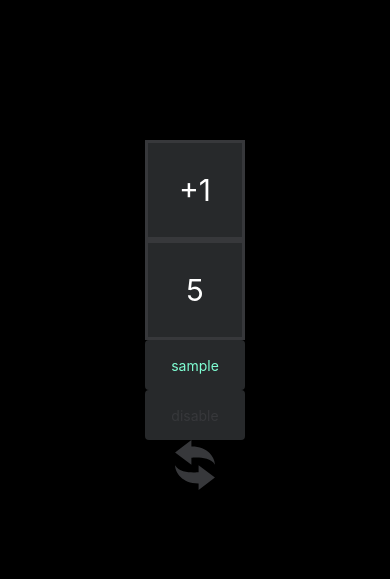
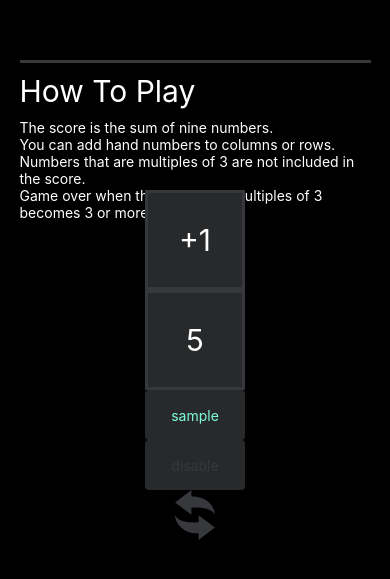
Before and after one commit to calm1205/triple-three-native, a React Native app: screen / in a window 390 px wide. Shown: the part 107-686 px from the top of the page. Built offline with nearby package versions, Linux system fonts and the light colour scheme.

Commit message:
make description component

```diff
--- a/App.tsx
+++ b/App.tsx
@@ -1,10 +1,17 @@
 import React from "react";
 import { StyleSheet, View } from "react-native";
-import { Adder, Square, BasicButton, ChangeIcon } from "./src/components/atoms";
+import {
+  Adder,
+  Square,
+  BasicButton,
+  ChangeIcon,
+  Description,
+} from "./src/components/atoms";
 
 export default function App() {
   return (
     <View style={styles.container}>
+      <Description />
       <Adder index={1} value={1} onPress={() => alert("adder")} />
       <Square number={5} />
       <BasicButton text="sample" onPress={() => alert("press")} />
--- /dev/null
+++ b/src/components/atoms/Description.tsx
@@ -0,0 +1,47 @@
+import React from "react";
+import { StyleSheet, Text, View } from "react-native";
+import { COLOR } from "../../utils/style";
+
+const descriptions = [
+  "The score is the sum of nine numbers.",
+  "You can add hand numbers to columns or rows.",
+  "Numbers that are multiples of 3 are not included in the score.",
+  "Game over when the number of multiples of 3 becomes 3 or more.",
+] as const;
+
+export const Description: React.FC = () => {
+  return (
+    <View style={styles.container}>
+      <View style={styles.hr}></View>
+      <Text style={styles.h1}>How To Play</Text>
+      <View>
+        {descriptions.map((description) => (
+          <Text style={styles.text} children={description} />
+        ))}
+      </View>
+    </View>
+  );
+};
+
+const styles = StyleSheet.create({
+  container: {
+    width: "90%",
+    height: 100,
+    alignItems: "center",
+    justifyContent: "center",
+  },
+  hr: {
+    width: "100%",
+    height: 3,
+    backgroundColor: COLOR.BORDER,
+  },
+  h1: {
+    fontSize: 30,
+    color: COLOR.TEXT,
+    width: "100%",
+    marginVertical: 10,
+  },
+  text: {
+    color: COLOR.TEXT,
+  },
+});
--- a/src/components/atoms/index.ts
+++ b/src/components/atoms/index.ts
@@ -2,3 +2,4 @@ export { Square } from "./Square";
 export { BasicButton } from "./BasicButton";
 export { ChangeIcon } from "./ChangeIcon";
 export { Adder } from "./Adder";
+export { Description } from "./Description";
```
